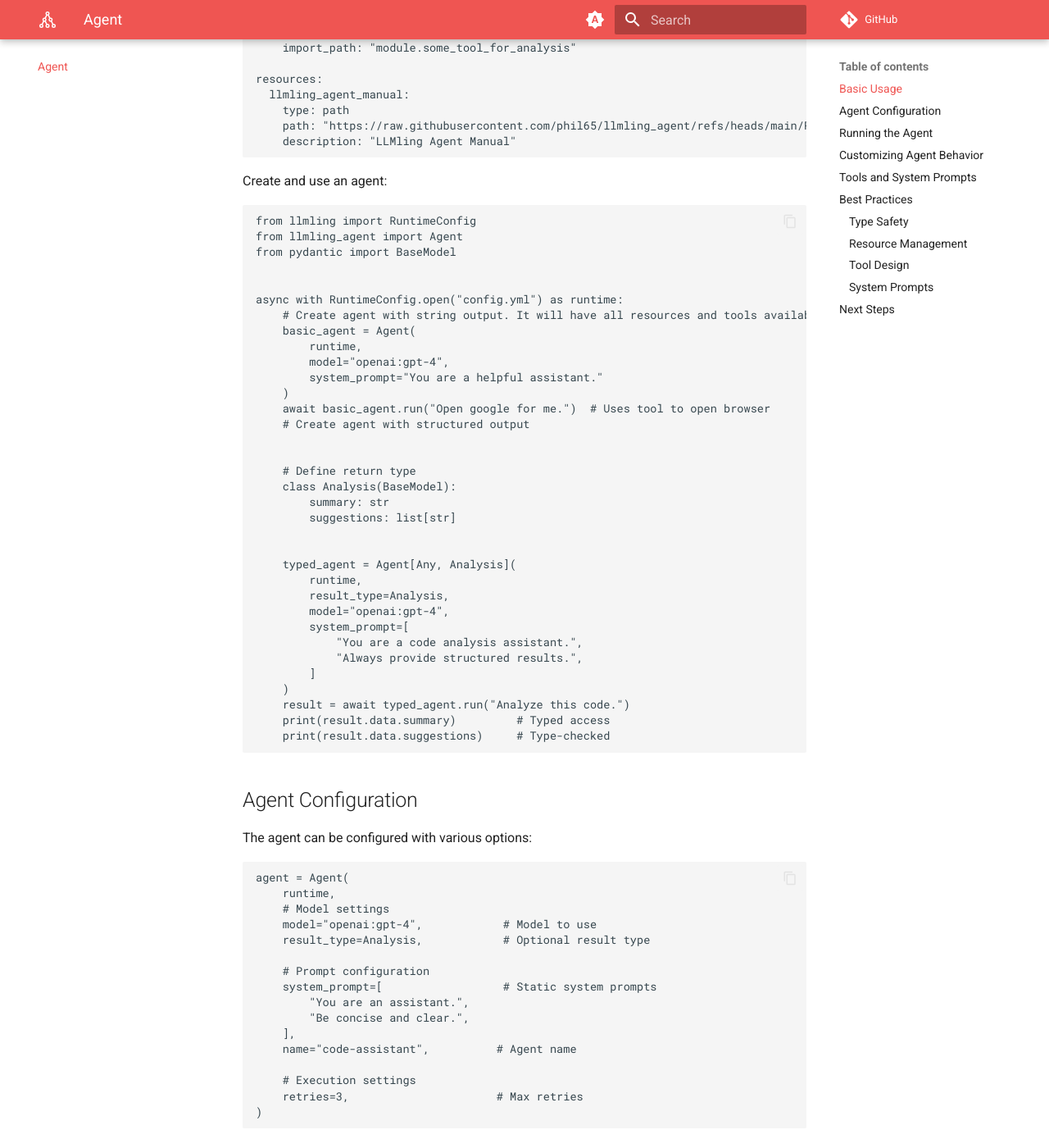
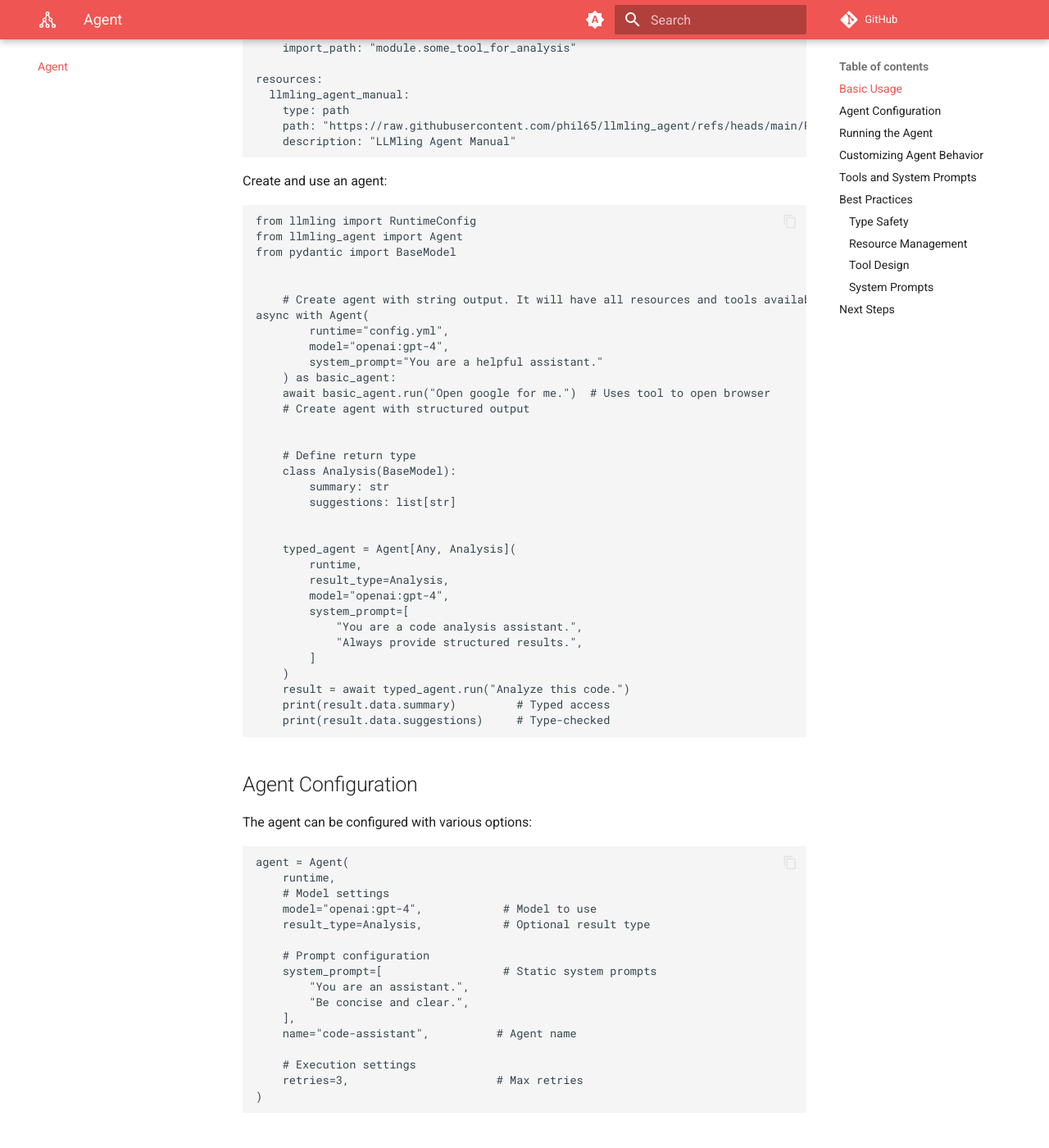
Before and after one commit to uk0/llmling-agent, an MkDocs documentation site: the page built from docs/agent.md, in a window 1280 px wide and 1400 px high, scrolled down 475 px. Shown: the whole window at 82% size. Built offline with MkDocs 1.6.1 and Material for MkDocs 9.7.7, drawn with Linux system fonts in a browser that asks for light colours; comment, search, counter and statistics services are not loaded.

Commit message:
chore: fix RuntimeConfig tool registering

```diff
--- a/docs/agent.md
+++ b/docs/agent.md
@@ -28,13 +28,12 @@ from llmling_agent import Agent
 from pydantic import BaseModel
 
 
-async with RuntimeConfig.open("config.yml") as runtime:
     # Create agent with string output. It will have all resources and tools available from the config.
-    basic_agent = Agent(
-        runtime,
+async with Agent(
+        runtime="config.yml",
         model="openai:gpt-4",
         system_prompt="You are a helpful assistant."
-    )
+    ) as basic_agent:
     await basic_agent.run("Open google for me.")  # Uses tool to open browser
     # Create agent with structured output
 
```
Also changed, not shown: 1 other file.
